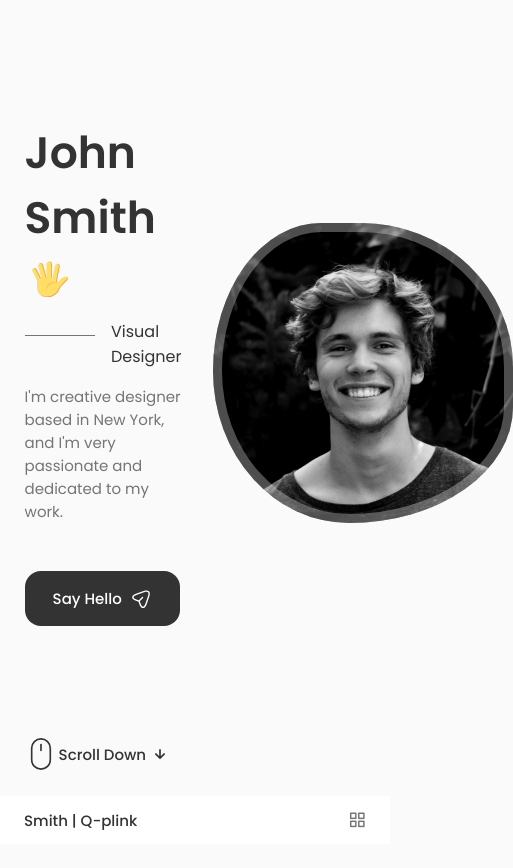
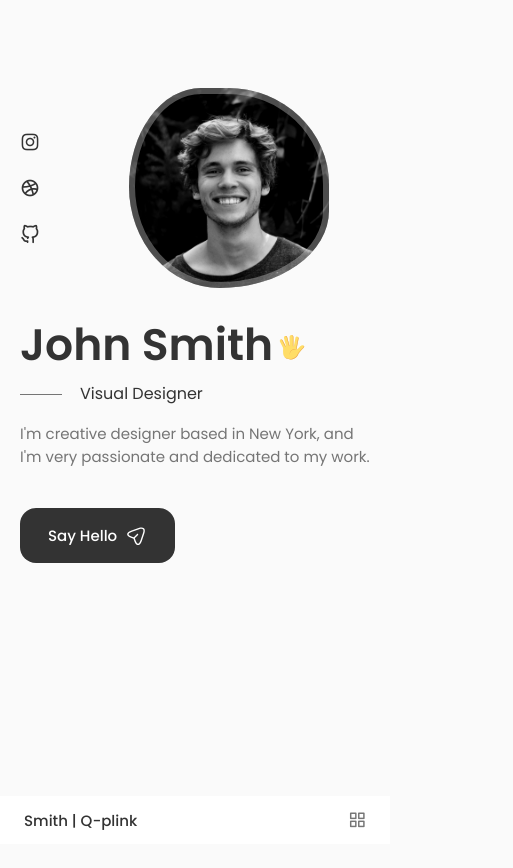
Before and after one commit to noorhesham9/JohnSmithPortfolio, a React (Vite) app: page / in a window 390 px wide. Shown: the top 868 px of the page, 513 px wide, since content can reach past the window. After the commit the page ends 844 px from the top, so only its background shows below. Built offline with nearby package versions, Linux system fonts and the light colour scheme.

Commit message:
finish home

```diff
--- a/src/App.css
+++ b/src/App.css
@@ -115,7 +115,7 @@
 
 /*=============== REUSABLE CSS CLASSES ===============*/
 .section {
-  padding: 6rem 0 2rem;
+  padding: 6rem 20px 2rem;
 }
 
 .section__title {
@@ -194,7 +194,7 @@
   }
 
   .section {
-    padding: 2rem 0 4rem;
+    padding: 2rem 20px 4rem;
   }
 
   .section__subtitle {
--- a/src/components/home/home.css
+++ b/src/components/home/home.css
@@ -84,49 +84,98 @@
   }
 }
 
-.home__scroll-button{
-  display: flex; align-items: center;
+.home__scroll-button {
+  display: flex;
+  align-items: center;
 }
 .home__scroll {
-  display: grid;
-align-items: center;
   margin-left: 9.25rem;
 }
-.wheel{
-  animation : scroll 2s ease infinte;
+.wheel {
+  animation: scroll 2s ease infinite;
 }
 
 @keyframes scroll {
-  0%{
+  0% {
     transform: translateY(0);
   }
-   30%{
-    transform:  translateY(3.76rem);
-   }
-
+  30% {
+    transform: translateY(8rem);
+  }
+  100% {
+    transform: translateY(0);
+  }
 }
 
-.home__scroll-name{
+.home__scroll-name {
   color: var(--title-color);
   font-weight: var(--font-medium);
   margin-right: var(--mb-0-25);
   margin-left: 2px;
 }
-.home__scroll-arrow{
+.home__scroll-arrow {
   font-size: 1.25rem;
   color: var(--title-color);
 }
 
+@media screen and (max-width: 992px) {
+  .home__content {
+    grid-template-columns: 100px repeat(2, 1fr);
+    column-gap: 1.25rem;
+  }
+  .home__hand {
+    width: 26px;
+    height: 26px;
+  }
+  .home__subtitle {
+    padding-left: 3.75rem;
+    margin-bottom: var(--mb-1);
+  }
+  .home__subtitle::before {
+    width: 42px;
+    top: 0.8rem;
+  }
+  .home__description {
+    max-width: initial;
+    margin-bottom: var(--mb-2-5);
+  }
+  .home__img {
+    width: 250px;
+    box-shadow: inset 0 0 0 8px rgb(255 255 255 / 30%);
 
-@media screen and (max-width : 992px) {
+    height: 250px;
+  }
+  .home__scroll {
+    margin-left: 7.5rem;
+  }
+}
+@media screen and (max-width: 768px) {
+  .home__content {
+    grid-template-columns: 0.5fr 3fr;
+    padding-top: 3.5rem;
+  }
+  .home__img {
+    order: initial;
+    justify-content: initial;
+    box-shadow: inset 0 0 0 6px rgb(255 255 255 / 30%);
+    width: 200px;
+    height: 200px;
+  }
+  .home__data {
+    grid-column: 1/3;
+  }
+  .home__scroll {
+    display: none;
+  }
+}
+@media screen and (max-width: 350px) {
+  .home__img {
+    width: 180px;
+    height: 180px;
+  }
 
+  .home__hand {
+    width: 22px;
+    height: 22px;
+  }
 }
-@media screen and (max-width : 768px) {
-
-}
-@media screen and (max-width : 576px) {
-
-}
-@media screen and (max-width : 350px) {
-
-}
```
